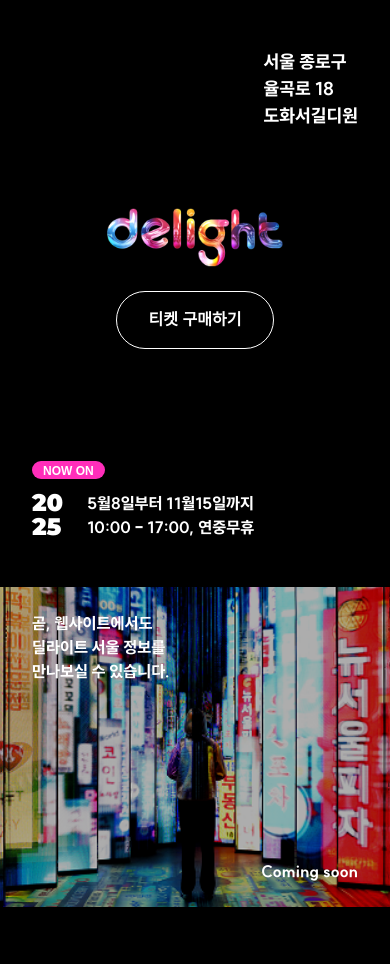
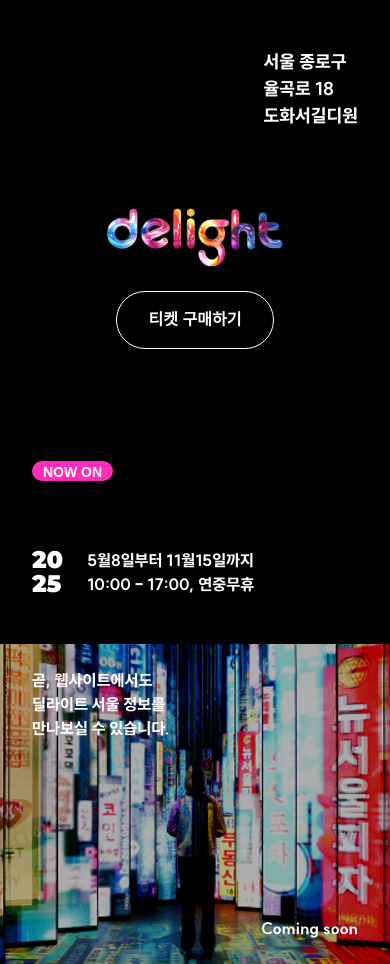
Before and after one commit to sonkdw/delight, a Next.js app: page / in a window 390 px wide. Before the commit the page ends 907 px from the top, so only its background shows below. Built offline with nearby package versions, Linux system fonts and the light colour scheme; a web font is replaced by a local one.

Commit message:
fix: css 수정

```diff
--- a/src/app/page.tsx
+++ b/src/app/page.tsx
@@ -6,15 +6,17 @@ import commonStyles from './styles/Common.module.css';
 export default function ComingSoonPage() {
   return (
     <div className={styles.container}>
-      <div className={styles.section}>
-        <header className={`${styles.desktopHeader} ${commonStyles.desktopOnly}`}>
+      <div className={commonStyles.boundaryPadding}>
+        {/* 데스크탑 화면 */}
+        <>
+          <header className={`${commonStyles.flexBetween} ${commonStyles.desktopOnly}`}>
             <Image src="/images/logo.png" alt="logo" width={240} height={80} />
-          <div style={{ display: 'flex', gap: '38px' }}>
+            <div className={styles.nowOnFlexbox}>
               <p className={styles.badge}>NOW ON</p>
               <div className={styles.year}>
                 20 <br /> 25
               </div>
-            <div className={styles.location}>
+              <div className={styles.schedule}>
                 <p>5월8일부터 11월15일까지</p>
                 <p>10:00 - 17:00, 연중무휴</p>
               </div>
@@ -22,8 +24,8 @@ export default function ComingSoonPage() {
           </header>
 
           <div
-          className={`${commonStyles.desktopOnly}`}
-          style={{ marginTop: '199px', display: 'flex', justifyContent: 'space-between' }}
+            className={`${commonStyles.desktopOnly} ${commonStyles.flexBetween}`}
+            style={{ marginTop: '199px' }}
           >
             <p className={styles.location}>
               서울 종로구 <br />
@@ -34,10 +36,11 @@ export default function ComingSoonPage() {
               티켓 구매하기
             </Link>
           </div>
+        </>
 
-        {/* 모바일 전용 영역 */}
+        {/* 모바일 화면 */}
         <div className={commonStyles.mobileOnly}>
-          <p className={styles.fixedAddress}>
+          <p className={styles.location}>
             서울 종로구 <br />
             율곡로 18 <br />
             도화서길디원
@@ -46,45 +49,38 @@ export default function ComingSoonPage() {
           <div className="mt-40">
             <div className={styles.stickyBlock}>
               <Image src="/images/logo.png" alt="logo" width={176} height={58} />
-              <Link
-                href="#"
-                target="_blank"
-                className={styles.buyButton}
-                style={{ background: 'black' }}
-              >
+              <Link href="#" target="_blank" className={styles.buyButton}>
                 티켓 구매하기
               </Link>
             </div>
           </div>
 
-          <div className={styles.mobileScrollArea}>
+          <>
             <p className={styles.badge} style={{ marginTop: '7rem' }}>
               NOW ON
             </p>
-            <div style={{ display: 'flex', gap: '1.5rem', marginTop: '0.75rem' }}>
+            <div className={styles.nowOnFlexbox}>
               <div className={styles.year}>
                 20 <br /> 25
               </div>
-              <div className={styles.location}>
+              <div className={styles.schedule}>
                 <p>5월8일부터 11월15일까지</p>
                 <p>10:00 - 17:00, 연중무휴</p>
               </div>
             </div>
-          </div>
+          </>
         </div>
       </div>
 
       {/* 데스크탑 하단 배경 */}
       <div className={`${commonStyles.desktopOnly} ${styles.desktopBg}`}>
         <div
+          className={commonStyles.flexBetween}
           style={{
-            display: 'flex',
-            width: '100%',
-            justifyContent: 'space-between',
             padding: '0 5rem',
           }}
         >
-          <p className={styles.location}>
+          <p className={styles.schedule} style={{ marginTop: '24px' }}>
             곧, 웹사이트에서도 <br /> 딜라이트 서울 정보를 <br /> 만나보실 수 있습니다.
           </p>
           <p className={styles.location} style={{ alignSelf: 'end' }}>
@@ -95,11 +91,11 @@ export default function ComingSoonPage() {
 
       {/* 모바일 하단 배경 */}
       <div className={`${commonStyles.mobileOnly} ${styles.mobileBg}`}>
-        <p className={styles.location}>
+        <p className={styles.schedule}>
           곧, 웹사이트에서도 <br /> 딜라이트 서울 정보를 <br /> 만나보실 수 있습니다.
         </p>
         <p
-          className={styles.location}
+          className={styles.schedule}
           style={{ marginTop: '11rem', alignSelf: 'flex-end', justifySelf: 'right' }}
         >
           Coming soon
--- a/src/app/styles/ComingSoon.module.css
+++ b/src/app/styles/ComingSoon.module.css
@@ -6,19 +6,9 @@
   color: white;
 }
 
-.section {
-  padding: 5rem;
-}
-
-@media (max-width: 1024px) {
-  .section {
-    padding: 3rem 2rem;
-  }
-}
-
-.desktopHeader {
+.nowOnFlexbox {
   display: flex;
-  justify-content: space-between;
+  gap: 38px;
 }
 
 .badge {
@@ -27,7 +17,7 @@
   justify-content: center;
   background-color: #ff2eba;
   padding: 0.25rem 0.6875rem 0.125rem;
-  font-size: 0.75rem;
+  font-size: 14px;
   font-weight: 900;
   border-radius: 9999px;
   line-height: 1;
@@ -43,8 +33,13 @@
   font-family: 'Montserrat', sans-serif;
 }
 
+.schedule {
+  font-size: 24px;
+  font-weight: 800;
+}
+
 .location {
-  font-size: 1.5rem;
+  font-size: 24px;
   font-weight: 800;
 }
 
@@ -55,6 +50,7 @@
   padding: 1rem 2rem;
   border-radius: 9999px;
   height: fit-content;
+  background-color: black;
 }
 
 .desktopBg {
@@ -80,17 +76,10 @@
     gap: 1.5rem;
   }
 
-  .mobileScrollArea {
-    margin-top: 7rem;
-  }
-
-  .fixedAddress {
-    position: fixed;
-    top: 3rem;
-    right: 2rem;
-    font-size: 1.125rem;
-    font-weight: 800;
-    z-index: 10;
+  .nowOnFlexbox {
+    display: flex;
+    gap: 24px;
+    margin-top: 67px;
   }
 
   .year {
@@ -100,8 +89,16 @@
     font-family: 'Montserrat', sans-serif;
   }
 
+  .schedule {
+    font-size: 16px;
+    font-weight: 800;
+  }
+
   .location {
-    font-size: 16px;
+    position: fixed;
+    top: 3rem;
+    right: 2rem;
+    font-size: 18px;
     font-weight: 800;
   }
 
--- a/src/app/styles/Common.module.css
+++ b/src/app/styles/Common.module.css
@@ -1,3 +1,21 @@
+/* flex 양쪽 끝에 요소 배치 */
+.flexBetween {
+  display: flex;
+  justify-content: space-between;
+  width: 100%;
+}
+
+/* 가장자리 패딩값 */
+.boundaryPadding {
+  padding: 5rem;
+}
+
+@media (max-width: 1024px) {
+  .boundaryPadding {
+    padding: 3rem 2rem;
+  }
+}
+
 .mobileOnly {
   display: none !important;
 }
```
Lines whose indentation alone changed are shown as unchanged.
